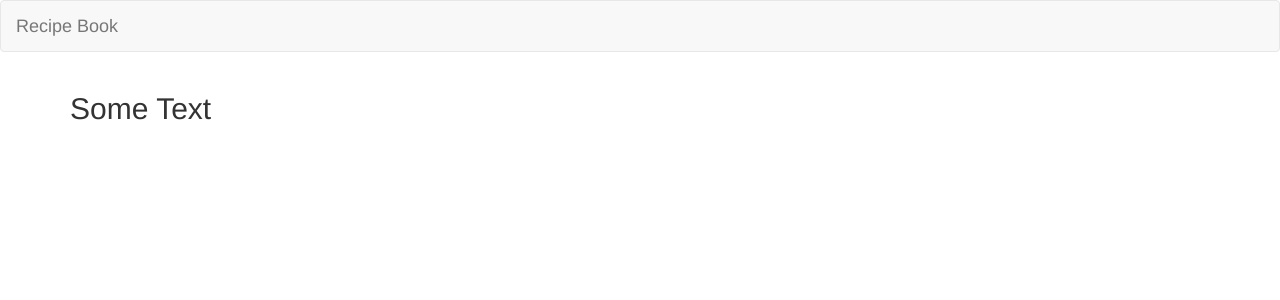
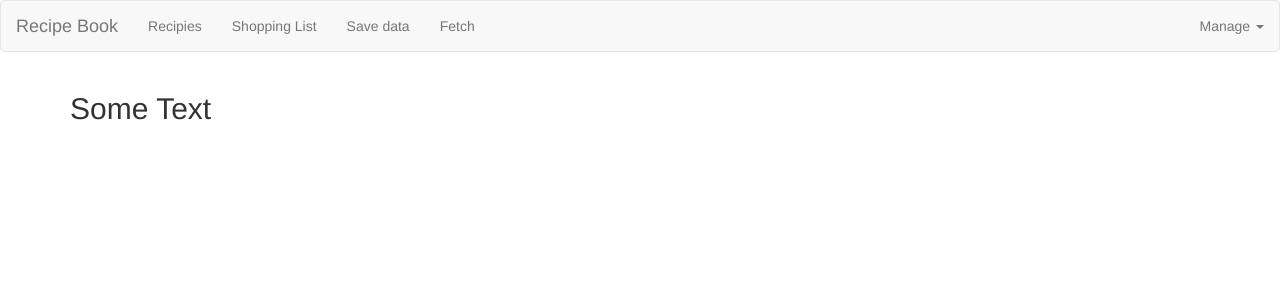
Before and after one commit to bhatiaku/recipes, an Angular app: page / in a window 1280 px wide. Shown: the top 300 px of the page. Built offline with nearby package versions, Linux system fonts and the light colour scheme.

Commit message:
added header

```diff
--- a/src/app/header/header.component.html
+++ b/src/app/header/header.component.html
@@ -3,6 +3,24 @@
 	<div class='navbar-header'>
 		<a href="#" class='navbar-brand'>Recipe Book</a>
 	</div>
+
+	<div class='navbar-collpase'>
+		<ul class="nav navbar-nav">
+			<li><a href="#">Recipies</a></li>
+			<li><a href="#">Shopping List</a></li>
+			<li><a href="#">Save data</a></li>
+			<li><a href="#">Fetch</a></li>
+		</ul>
+		<ul class="nav navbar-nav navbar-right">
+			<li class='dropdown'>
+				<a href="#" class ='dropdown-toggle' role='button'>Manage <span class='caret'></span></a>
+				<ul class='dropdown-menu'>
+					<li><a href="#">Save data</a></li>
+					<li><a href="#">Fetch</a></li>
+				</ul>
+			</li>
+		</ul>
+	</div>
 </div>
 
 </nav>
```
